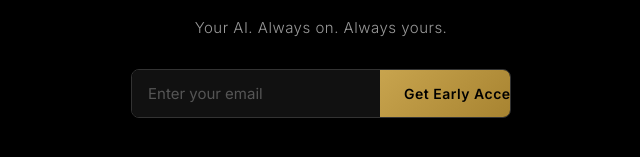
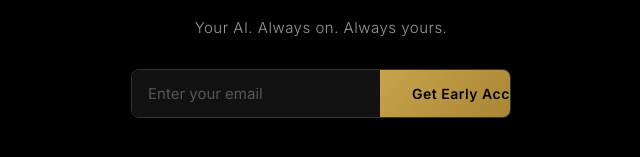
Before and after one commit to MrtyMfly-85/hatchedlabs.ai, a plain HTML site: page index.html in a window 1280 px wide. Shown: the part 555-712 px from the top of the page, 319-959 px from the left. Drawn offline with Linux system fonts and the light colour scheme.

Commit message:
Fix button text centering with equal padding

```diff
--- a/index.html
+++ b/index.html
@@ -92,7 +92,7 @@
         }
 
         .input-group button {
-            padding: 14px 24px;
+            padding: 14px 32px;
             font-size: 14px;
             font-weight: 600;
             font-family: 'Inter', sans-serif;
@@ -103,10 +103,8 @@
             cursor: pointer;
             white-space: nowrap;
             transition: opacity 0.2s;
-            display: flex;
-            align-items: center;
-            justify-content: center;
             text-align: center;
+            flex-shrink: 0;
         }
 
         .input-group button:hover {
```
